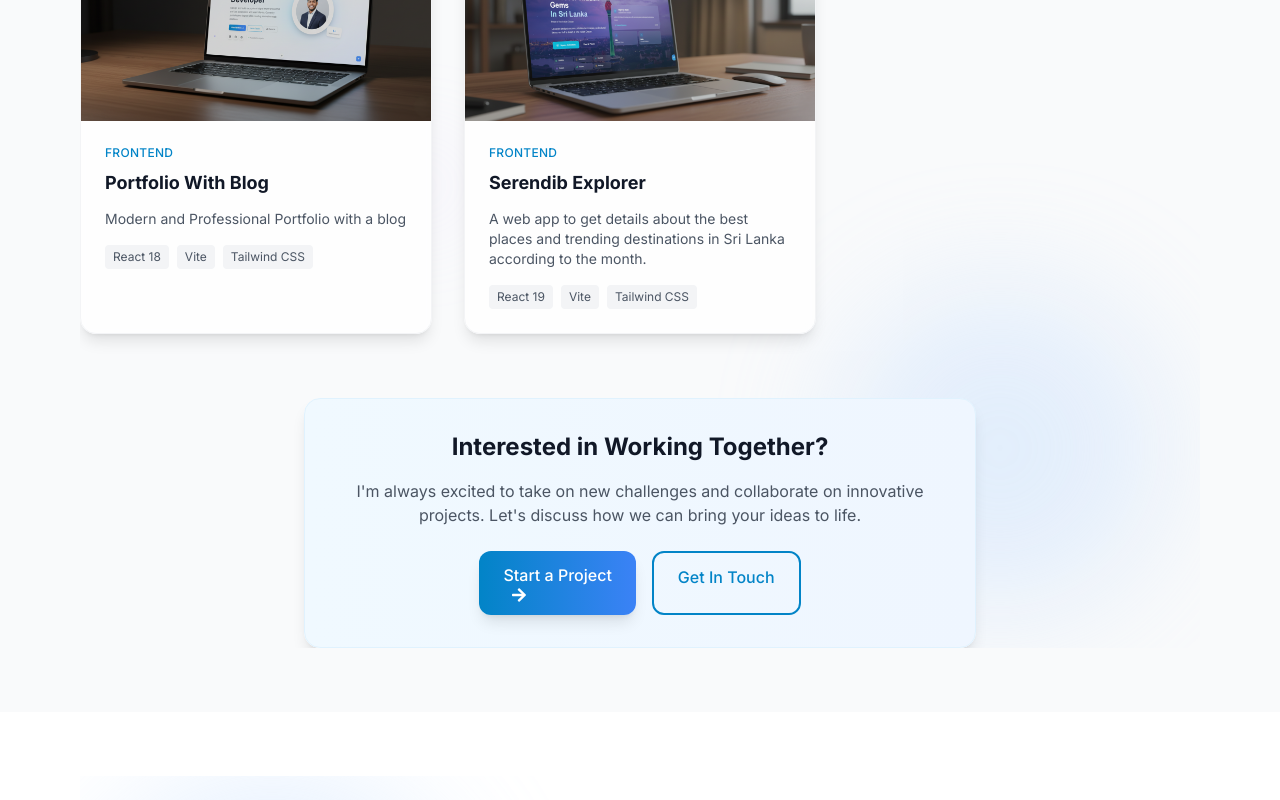
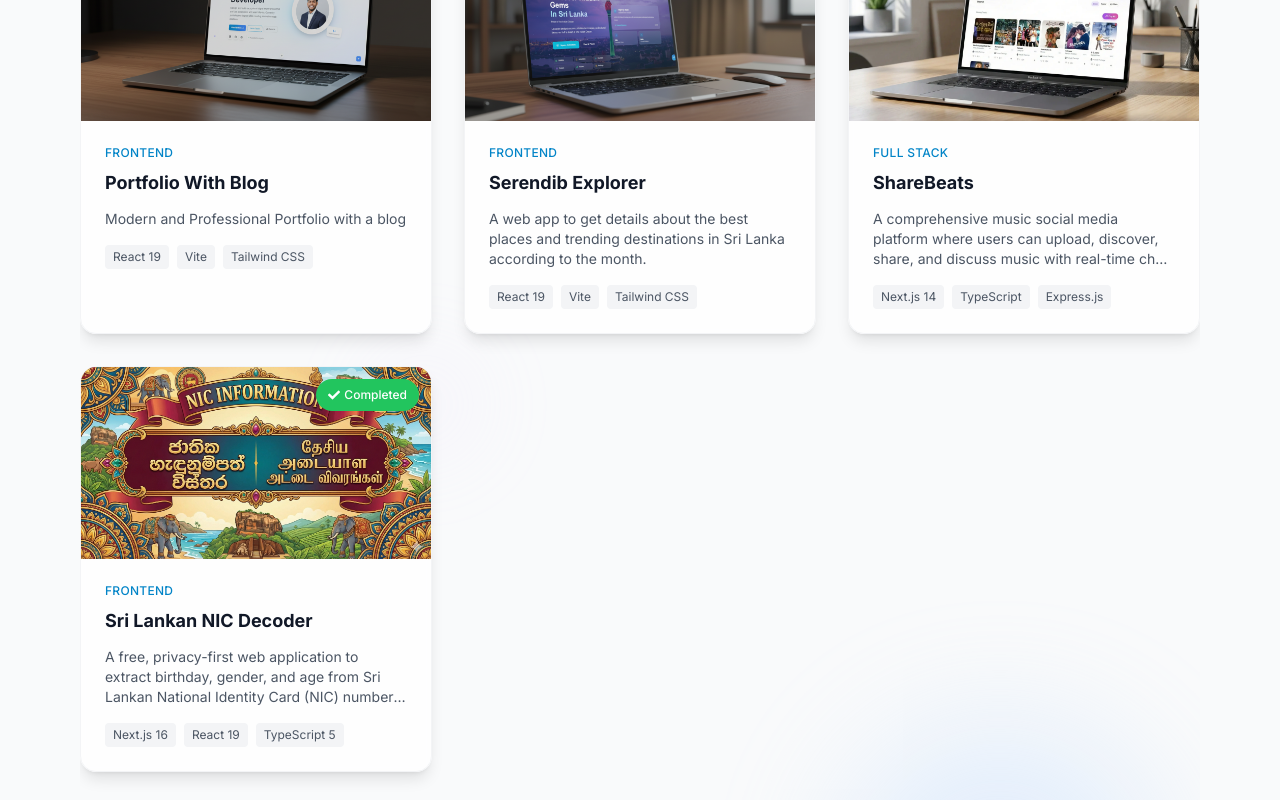
Before and after one commit to pubudutharanga/pubudu-portfolio, a React (Vite) app: page / in a window 1280 px wide. Shown: the part 2580-3380 px from the top of the page. Built offline with nearby package versions, Linux system fonts and the light colour scheme.

Commit message:
Update data.js with new project and images

```diff
--- a/src/data.js
+++ b/src/data.js
@@ -57,7 +57,7 @@ export const PROJECTS = [
         title: 'Portfolio With Blog',
         category: 'Frontend',
         description: 'Modern and Professional Portfolio with a blog',
-        technologies: ['React 18', 'Vite', 'Tailwind CSS', 'Framer Motion', 'Terser'],
+        technologies: ['React 19', 'Vite', 'Tailwind CSS', 'Framer Motion', 'Terser'],
         features: ['Blog', 'Dark Mode', 'Glass-Morphism', 'Project filtering ', 'Responsive Design', 'Performance optimization'],
         results: ' Lightning-fast, fully responsive portfolio that loads in under 2 seconds and works flawlessly across all devices to showcase my work with professional polish.',
         live: 'https://pubudutharanga.github.io/pubudu-portfolio/',
@@ -78,6 +78,112 @@ export const PROJECTS = [
         github: 'https://github.com/pubudutharanga/Serendib-Explorer',
         image: './pro2.png',
         status: 'completed' // Use: 'planned', 'in progress', or 'completed'
+    },
+
+    {
+        // Basic Information
+        id: 'p3',
+        title: 'ShareBeats',
+        category: 'Full Stack',
+
+        // Description
+        description: 'A comprehensive music social media platform where users can upload, discover, share, and discuss music with real-time chat, live notifications, and collaborative playlists. Built as a Serverless Monolith combining Express.js backend with Next.js on Vercel.',
+
+        // Technical Stack
+        technologies: [
+            'Next.js 14',
+            'TypeScript',
+            'Express.js',
+            'PostgreSQL',
+            'Sequelize',
+            'Tailwind CSS',
+            'Shadcn UI',
+            'Zustand',
+            'React Query',
+            'Framer Motion',
+            'Pusher',
+            'Cloudinary',
+            'Passport.js',
+            'Vercel'
+        ],
+
+        // Key Features
+        features: [
+            'Music Streaming with persistent global player',
+            'Real-time Chat with typing indicators and read receipts',
+            'Smart cloud uploads with Cloudinary',
+            'Live Notifications for likes, messages, and follows',
+            'Admin Dashboard for content moderation',
+            'Secure JWT-based authentication with Google OAuth',
+            'Advanced search with filters',
+            'Playlist management (public/private)',
+            'Queue management with drag & drop',
+            'Dark mode responsive UI'
+        ],
+
+        // Impact/Results
+        results: 'A fully functional music social platform emphasizing social interaction with real-time features, enabling users to share and discover music while building a community.',
+
+        // Links
+        live: 'https://sharebeats.vercel.app/',
+        github: 'https://github.com/pubudutharanga/sharebeats',
+
+        // Media
+        image: './pro3.webp', // Update with your actual image path
+
+        // Project Status
+        status: 'completed' // Options: 'planned', 'in progress', 'completed'
+    },
+
+    {
+        // Basic Information
+        id: 'p4',
+        title: 'Sri Lankan NIC Decoder',
+        category: 'Frontend',
+
+        // Description
+        description: 'A free, privacy-first web application to extract birthday, gender, and age from Sri Lankan National Identity Card (NIC) numbers. Works 100% client-side with no data ever leaving your browser, supporting both old and new NIC formats.',
+
+        // Technical Stack
+        technologies: [
+            'Next.js 16',
+            'React 19',
+            'TypeScript 5',
+            'Tailwind CSS 4',
+            'Framer Motion',
+            'react-intl',
+            'Radix UI',
+            'Vercel'
+        ],
+
+        // Key Features
+        features: [
+            'Birthday extraction from NIC number',
+            'Gender detection from day-of-year encoding',
+            'Precise age calculation (years, months, days)',
+            'Multi-language support (English, Sinhala, Tamil)',
+            '100% client-side processing for privacy',
+            'Dark/Light mode with system preference detection',
+            'Social sharing (WhatsApp, Facebook, Twitter)',
+            'One-click copy to clipboard',
+            'Interactive calendar view for birthday',
+            'Responsive design for all devices',
+            '10 JSON-LD schemas for SEO',
+            'Complete Open Graph and Twitter Card support'
+        ],
+
+        // Impact/Results
+        results: 'Provides a secure, privacy-focused tool for Sri Lankans to quickly decode NIC information without compromising personal data. All processing happens locally with no server requests, ensuring complete privacy and data security.',
+
+        // Links
+        live: 'https://nicinfo.vercel.app/', // Update with actual URL
+        github: 'https://github.com/pubudutharanga/nic-information-finder', // Update with actual repo
+
+        // Media
+        image: './pro4.webp', // Update with your actual image path
+
+        // Project Status
+        status: 'completed' // Options: 'planned', 'in progress', 'completed'
     },
 ]
 
```
Also changed, not shown: public/pro3.webp (added), public/pro4.webp (added). Lines whose indentation alone changed are shown as unchanged.
